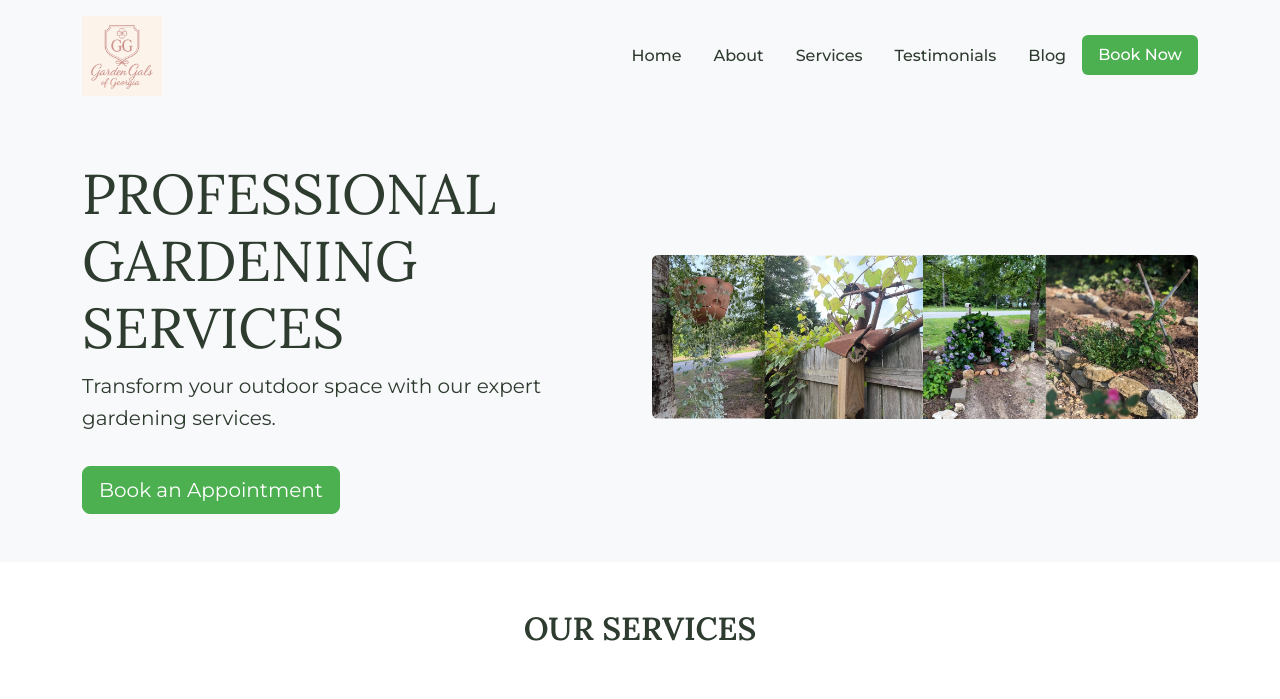
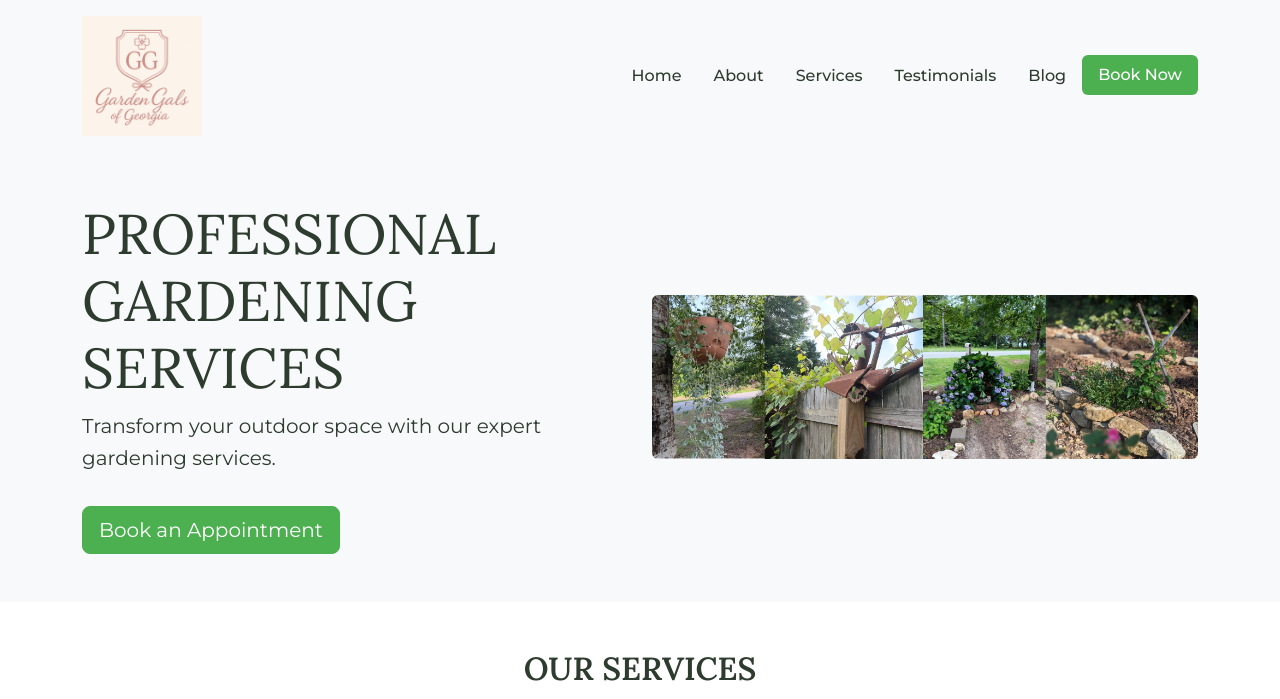
Before and after one commit to nadiaomrya/gardengals, a Django app: page / in a window 1280 px wide. Shown: the top 699 px of the page. Run offline with Django 5.2, Linux system fonts and the light colour scheme; data that the repository does not hold is empty; some libraries are stand-ins or nearby versions.

Commit message:
troubleshooting image rendering issue

```diff
--- a/core/templates/core/landing.html
+++ b/core/templates/core/landing.html
@@ -13,7 +13,7 @@
                 <a href="{% url 'appointment' %}" class="btn btn-success btn-lg mt-3">Book an Appointment</a>
             </div>
             <div class="col-md-6">
-                <img src="{% static 'images/bannergg.webp' %}" alt="Landscapes" class="img-fluid rounded">
+                <img src="{% static 'images/abc.webp' %}" alt="Landscapes" class="img-fluid rounded">
             </div>
         </div>
     </div>
--- a/templates/base.html
+++ b/templates/base.html
@@ -18,7 +18,7 @@
             <div class="row align-items-center">
                 <div class="col-md-4">
                     <a href="{% url 'landing' %}">
-                        <img src="{% static 'images/logo.png' %}" alt="Garden Gals Logo" class="img-fluid" style="max-height: 80px;">
+                        <img src="{% static 'images/logo.png' %}" alt="Garden Gals Logo" class="img-fluid" style="max-height: 120px;">
                     </a>
                 </div>
                 <div class="col-md-8">
```
Also changed, not shown: gardengals/static/images/abc.webp (added), gardengals/static/images/favicon-32x32-gg.png (added), static/images/abc.webp (renamed from static/images/bannergg.webp).
